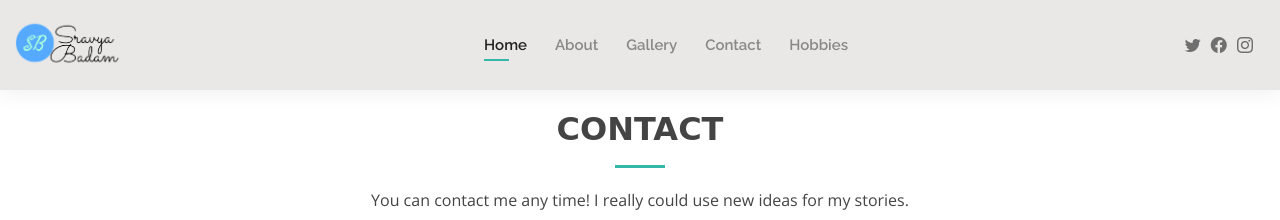
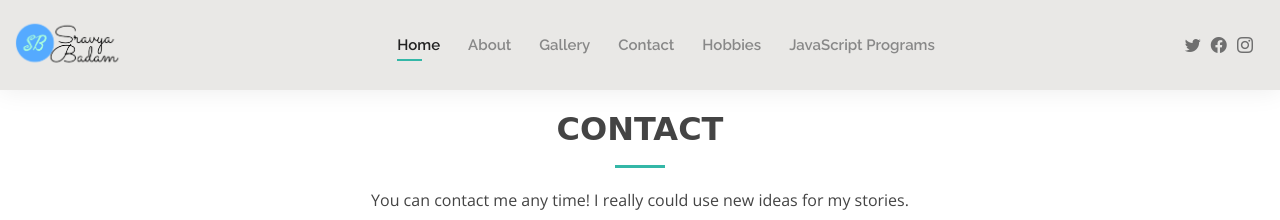
Before and after one commit to ArtsyTigerVII/My-Personal-Website, a plain HTML site: page contact.html in a window 1280 px wide. Shown: the top 220 px of the page. Drawn offline with nearby package versions, Linux system fonts and the light colour scheme.

Commit message:
Update contact.html

```diff
--- a/contact.html
+++ b/contact.html
@@ -52,6 +52,7 @@
           <li><a href="portfolio.html">Gallery</a></li>
           <li><a href="contact.html">Contact</a></li>
           <li><a href="hobbies.html">Hobbies</a></li>
+          <li><a href="js.html">JavaScript Programs</a></li>
         </ul>
         <i class="bi bi-list mobile-nav-toggle"></i>
       </nav><!-- .navbar -->
```
